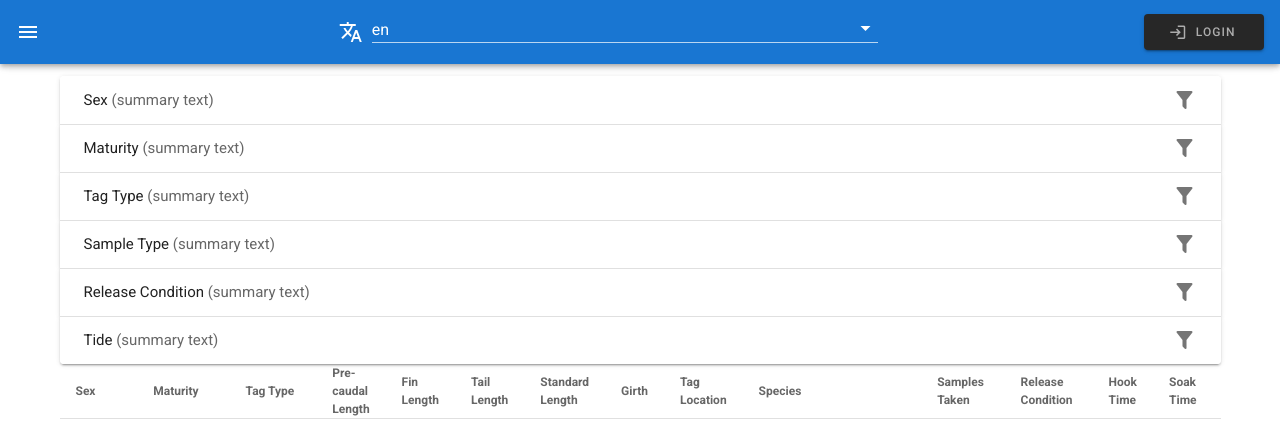
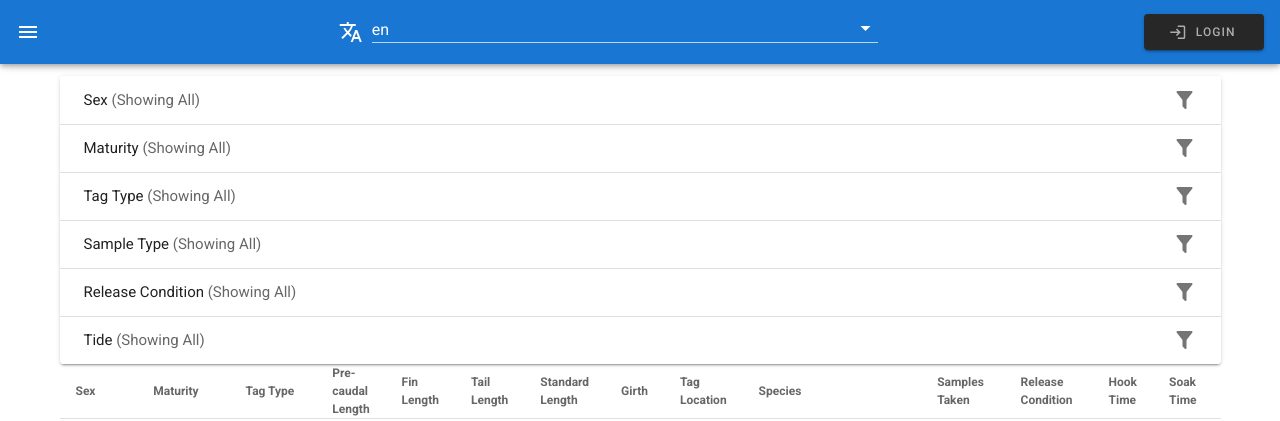
Before and after one commit to ippo615/miss-db, a Vue app: page /#/demo/table in a window 1280 px wide. Shown: the top 421 px of the page. Built offline with nearby package versions, Linux system fonts and the light colour scheme.

Commit message:
Added text summaries to filters

```diff
--- a/src/components/SharkDataTable.vue
+++ b/src/components/SharkDataTable.vue
@@ -7,7 +7,7 @@
           <v-row no-gutters>
             <v-col>
               {{$t(`labels.${optionKey}.${optionKey}`)}}
-              <span class="text--secondary">(summary text)</span>
+              <span class="text--secondary">({{filterSummary[optionKey]}})</span>
             </v-col>
           </v-row>
         </v-expansion-panel-header>
@@ -204,10 +204,29 @@ export default {
       }
       return subset;
     },
+    getKeysWithValue(object, value){
+      let keys = [];
+      for( let key in object ){
+        if(object[key] == value){
+          keys.push(key);
+        }
+      }
+      return keys;
+    },
+    valuesCount(object, value){
+      let values = Object.values(object);
+      let count = 0;
+      for( let i=0, l=values.length; i<l; i+=1 ){
+        if(values[i] == value){
+          count += 1;
+        }
+      }
+      return count;
+    },
     allValuesAre(object, value){
       let values = Object.values(object)
       for( let i=0, l=values.length; i<l; i+=1 ){
-        if(value[i] != value){
+        if(values[i] != value){
           return false;
         }
       }
@@ -241,6 +260,45 @@ export default {
         })
       }
       return h;
+    },
+    filterSummary(){
+      let summaries = {
+        sex: '',
+        maturity: '',
+        tagType: '',
+        sampleType: '',
+        releaseCondition: '',
+        tide: '',
+      };
+      let optionKeys = ["sex", "maturity", "tagType", "sampleType", "releaseCondition", "tide"];
+      for(let i=0, l=optionKeys.length; i<l; i+=1){
+        let optionKey = optionKeys[i];
+        let option = this.$data.dataFilter[optionKey];
+        if(this.allValuesAre(option, true)){
+          summaries[optionKey] = this.$t('labels.filterSummary.showingAll');
+        }else if(this.allValuesAre(option, false)){
+          summaries[optionKey] = this.$t('labels.filterSummary.hidingAll');
+        }else{
+          let showCount = this.valuesCount(option, true);
+          let hideCount = this.valuesCount(option, false);
+          if(showCount == 1){
+            summaries[optionKey] = [
+              this.$t('labels.filterSummary.showingOnly'),
+              ': ',
+              this.$t('labels.'+optionKey+'.'+this.getKeysWithValue(option, true).join(''))
+            ].join('');
+          }else if(hideCount == 1){
+            summaries[optionKey] = [
+              this.$t('labels.filterSummary.hidingOnly'),
+              ': ',
+              this.$t('labels.'+optionKey+'.'+this.getKeysWithValue(option, false).join(''))
+            ].join('');
+          }else{
+            summaries[optionKey] = this.$t('labels.filterSummary.hidingMultiple');
+          }
+        }
+      }
+      return summaries;
     },
     dataStats(){
       let stats = {
--- a/src/locales/en.json
+++ b/src/locales/en.json
@@ -21,6 +21,13 @@
     "register": "MISS DB Register"
   },
   "labels": {
+    "filterSummary":{
+      "showingAll": "Showing All",
+      "hidingAll": "Hiding All (Please enable something to see results)",
+      "showingOnly": "Showing Only",
+      "hidingOnly": "Hiding",
+      "hidingMultiple": "Hiding Several Options"
+    },
     "extendedInfo": {
       "extendedInfo": "Extended Info",
       "hintText": "Place any additional information you want here, for example if the sample type is not one of the standard types you can describe it here."
--- a/src/models/shark_specimen.js
+++ b/src/models/shark_specimen.js
@@ -19,6 +19,7 @@ function SharkSpecimen(){}
         "tide",
         "salinity",
         "temperature",
+        "extendedInfo"
     ];
 
     let options = {
@@ -103,6 +104,7 @@ function SharkSpecimen(){}
             tide: randomChoiceFrom(options.tide),
             salinity: randomInRangeInt(5,999),
             temperature: randomInRangeInt(1,100),
+            extendedInfo: ""
         };
     }
 
```
